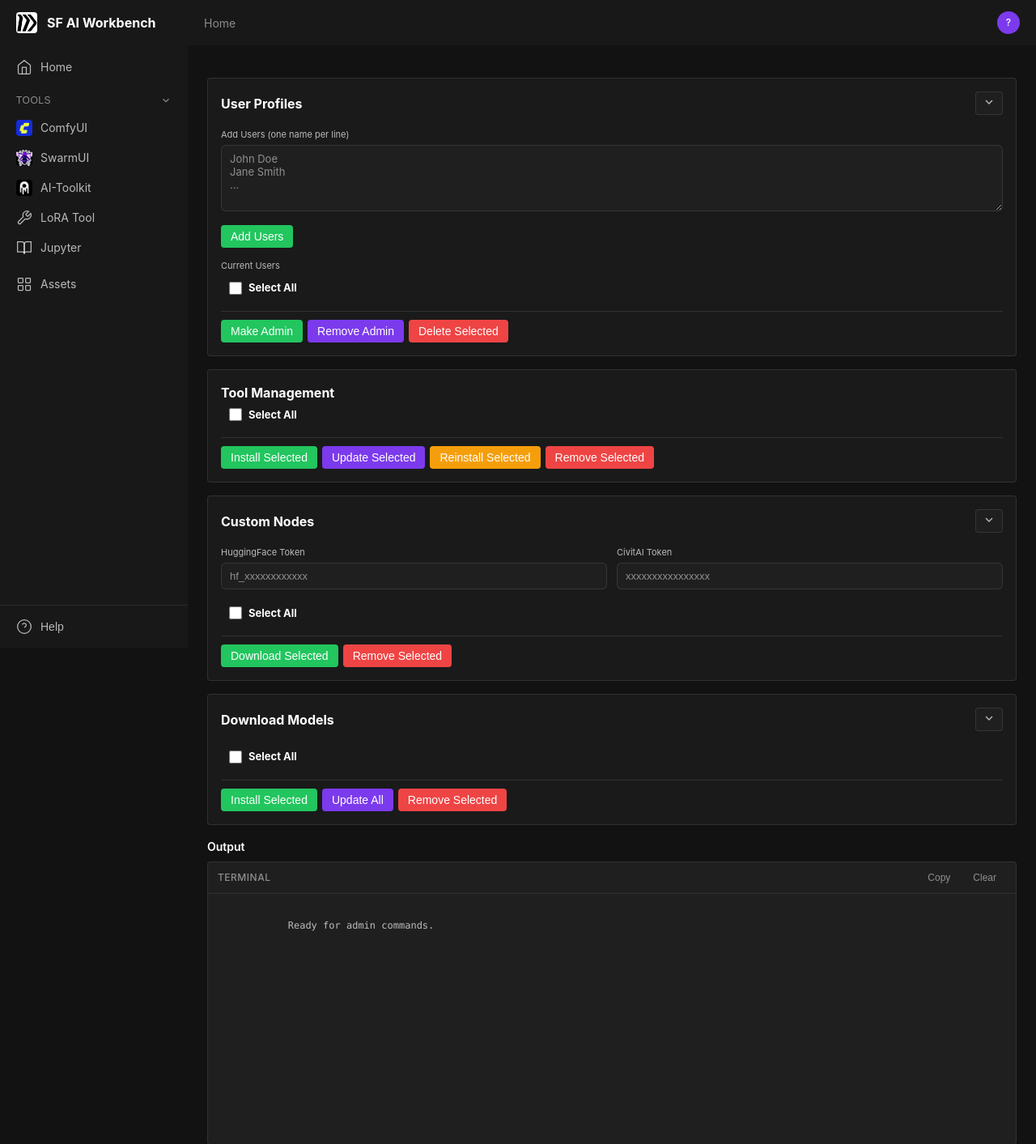
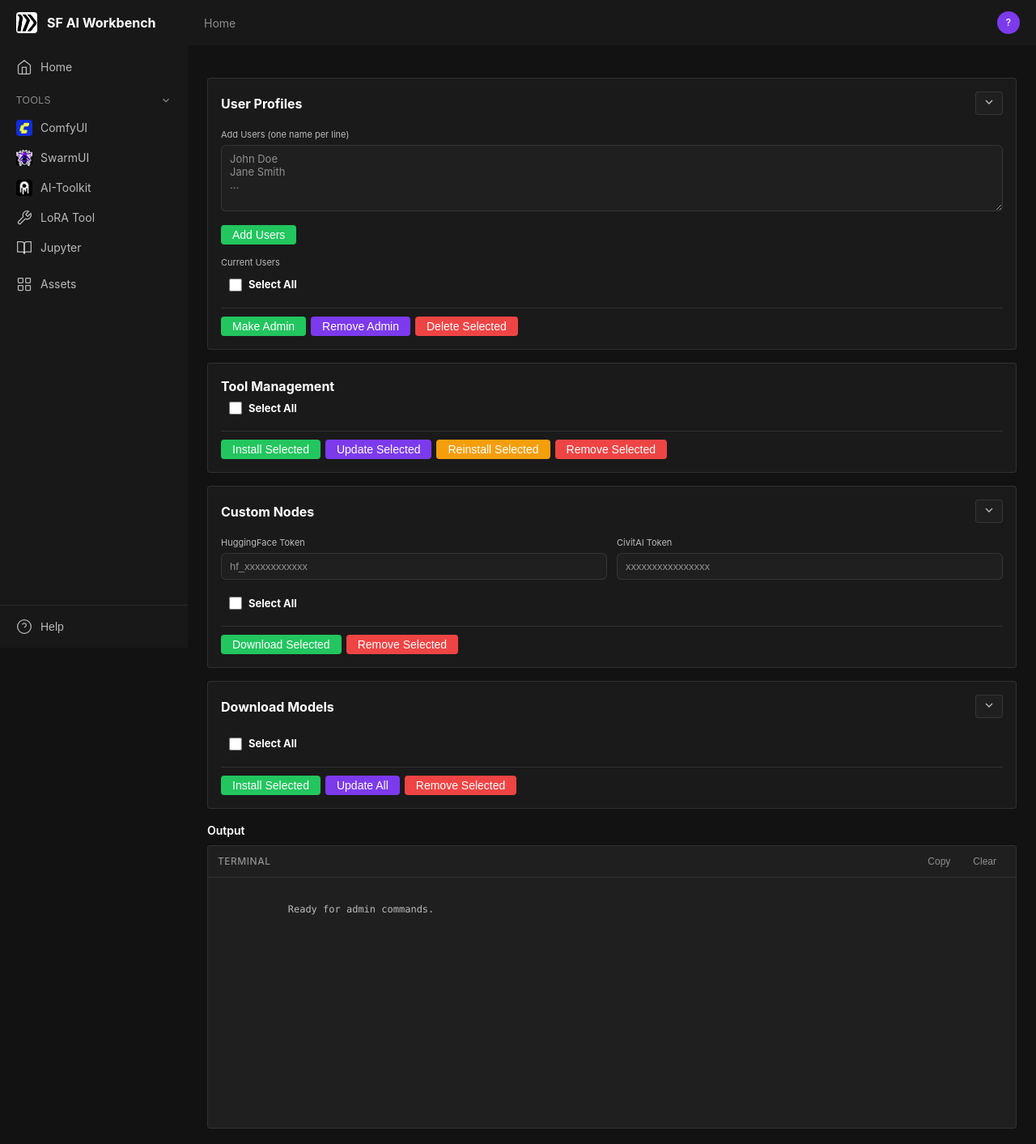
Before and after one commit to razvanmatei-sf/runpod-ggs, a Flask app: template server/templates/admin.html in a window 1280 px wide. Shown: the top 1413 px of the page at 81% size. Run offline with Flask 3, Linux system fonts and the light colour scheme; the template is opened without the code that fills it, so the values that code supplies are empty; parts of the project's set-up code (start-up, migrations or seed data) failed here and were passed over.

Commit message:
Button padding 4px 14px matching RunPod

```diff
--- a/server/static/css/style.css
+++ b/server/static/css/style.css
@@ -569,8 +569,8 @@ a:hover {
 }
 
 .tool-btn {
-    padding: 6px var(--space-3);
-    border-radius: var(--radius-md);
+    padding: 4px 14px;
+    border-radius: 4px;
     font-size: var(--text-sm);
     font-weight: var(--font-medium);
     cursor: pointer;
```
